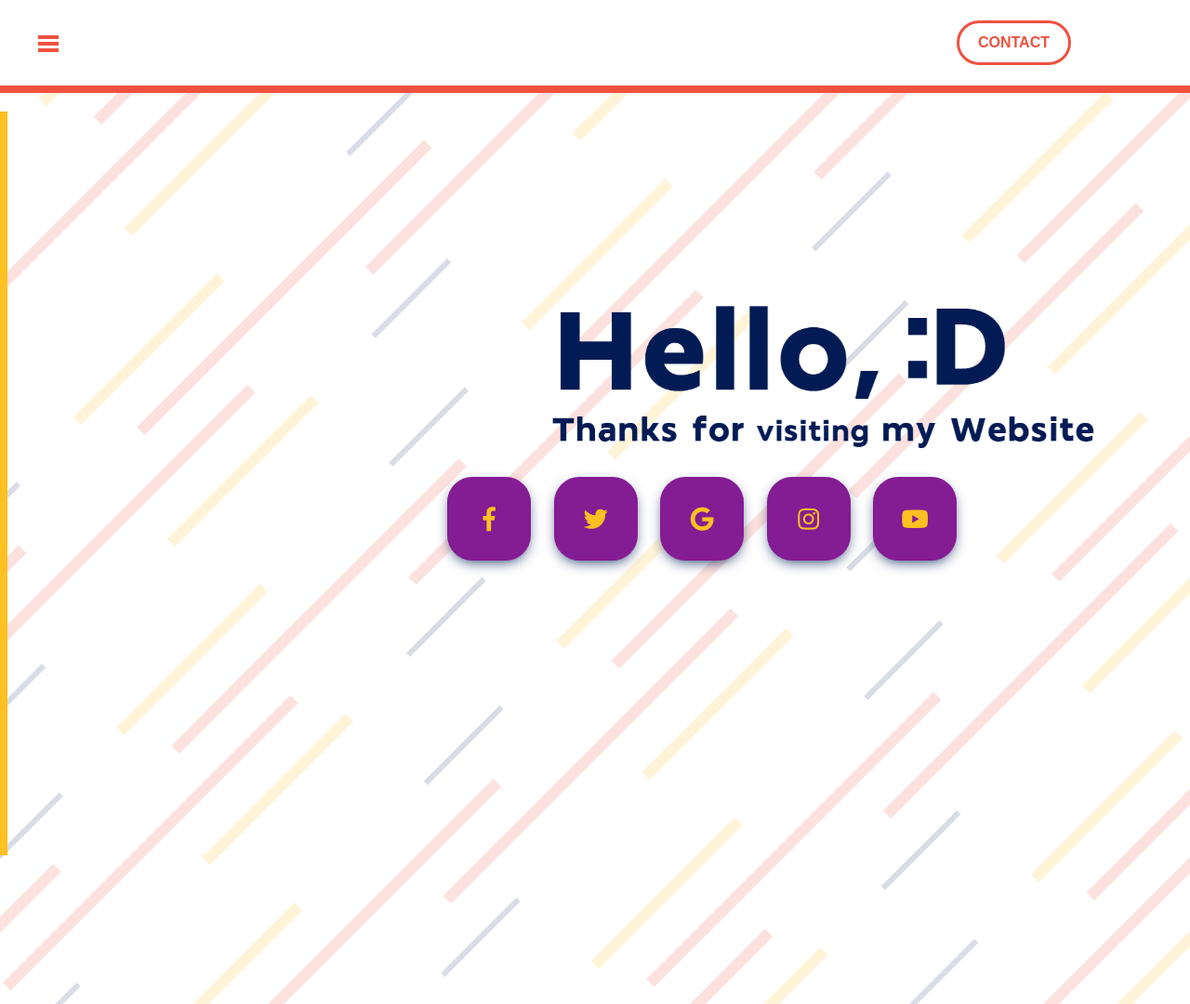
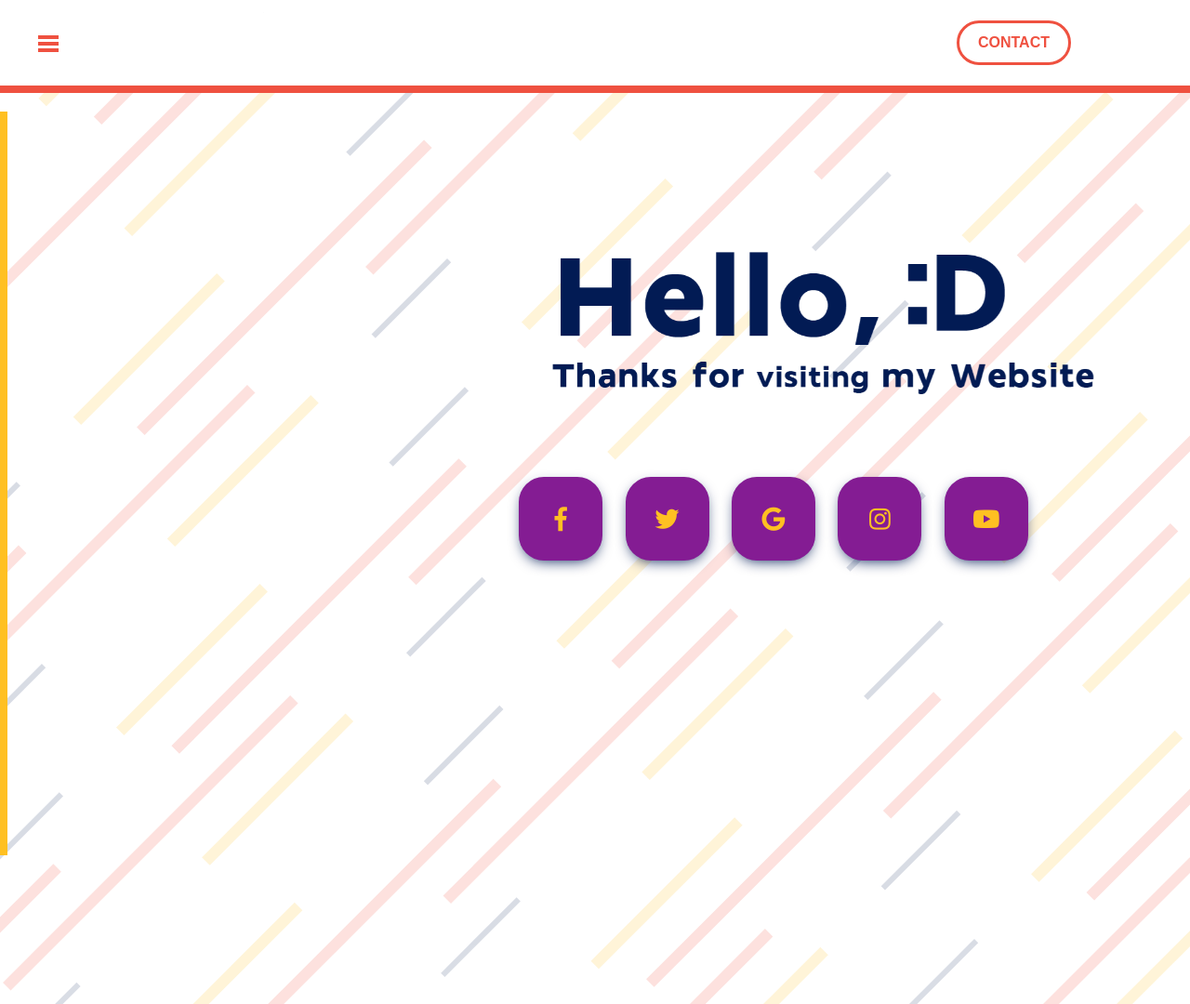
Before and after one commit to Andrioeffendi31/Personal-Website, a plain HTML site: page index.html in a window 1280 px wide. Shown: the top 1080 px of the page at 93% size. Drawn offline with Linux system fonts and the light colour scheme.

Commit message:
Update styles.css

```diff
--- a/styles.css
+++ b/styles.css
@@ -319,7 +319,7 @@ input[type=checkbox]:checked ~ .sidebarIconToggle > .diagonal.part-2 {
 }
 
 .ucapan {
-    margin-bottom: 15%;
+    margin-bottom: 20%;
     max-width: 55%;
     height: auto;
     left: 20%;
@@ -424,7 +424,7 @@ body::-webkit-scrollbar-thumb {
 .middle{
   position: absolute;
   top: 70%;
-  left: 24%;
+  left: 30%;
   transform: translateY(-50%);
   width: 70%;
   text-align: center;
```
